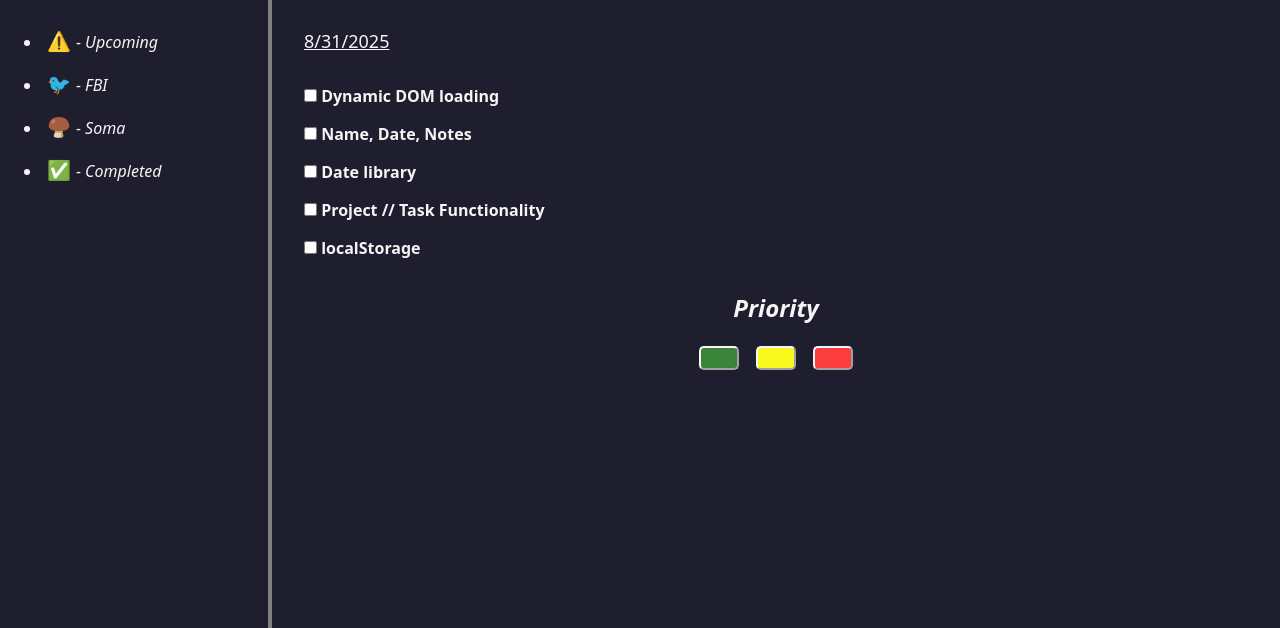
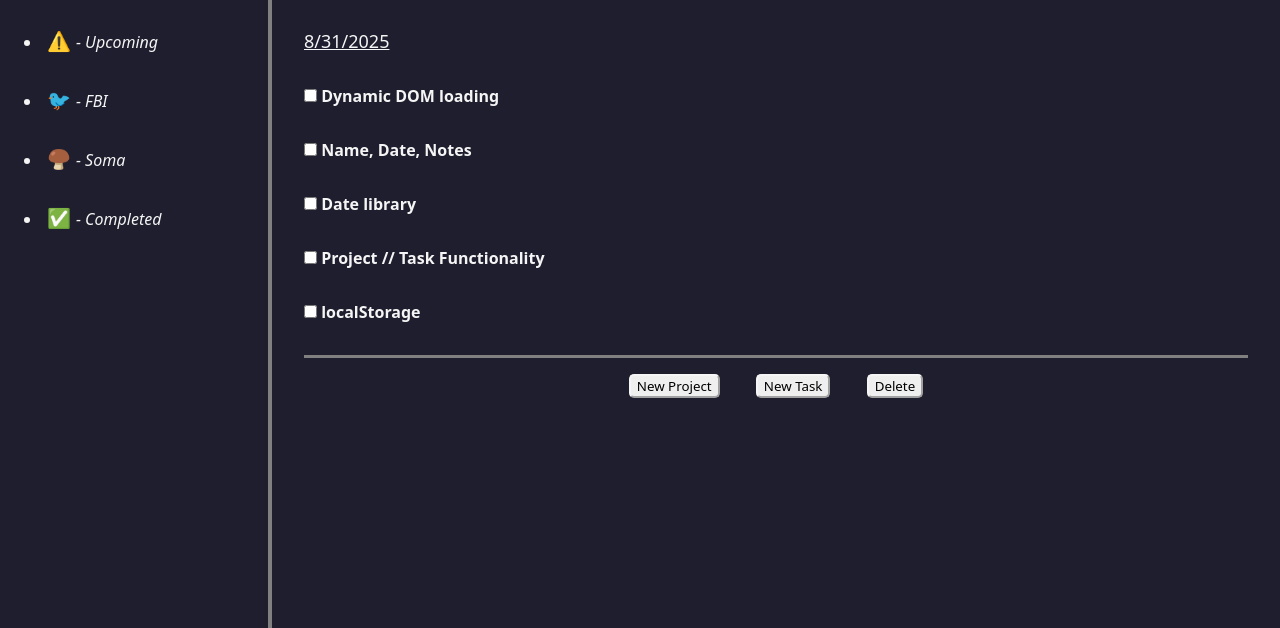
Before and after one commit to BeingIsBecoming/to-do-list, a website built with webpack: page src/template.html in a window 1280 px wide. Shown: the part 172-800 px from the top of the page. Built offline with nearby package versions, Linux system fonts and the light colour scheme.

Commit message:
Improve date.js module

```diff
--- a/src/date.js
+++ b/src/date.js
@@ -1,9 +1,6 @@
 export default function todaysDate() {
-    const today = new Date();
-    const formatted = today.toLocaleDateString();
-
     const div = document.createElement('div');
-    div.textContent = formatted;
+    div.textContent = new Date().toLocaleDateString();
 
     return div;
 }
--- a/src/styles.css
+++ b/src/styles.css
@@ -69,6 +69,7 @@ ul {
 li {
     color: whitesmoke;
     padding-bottom: 1rem;
+    margin-bottom: 1rem;
 }
 
 main {
@@ -86,23 +87,14 @@ main li {
 }
 
 button {
-    margin: .4rem;
-    padding: .6rem;
+    color: black;
     border-radius: 5px;
     border-color: whitesmoke;
-    width: 2.5rem;
-}
+    margin: 1rem;
 
-#red {
-    background-color: rgb(252, 61, 61);
-}
-#yellow {
-    background-color: rgb(249, 249, 31);
-}
-#green {
-    background-color: rgb(58, 132, 58);
 }
 
 .buttons {
     text-align: center;
+    border-top: 3px solid gray;
 }
--- a/src/template.html
+++ b/src/template.html
@@ -31,10 +31,10 @@
                     <li><input type="checkbox"> localStorage</li>
                 </ul>
                 <div class="buttons">
-                    <h2>Priority</h2>
-                    <button id="green"></button>
-                    <button id="yellow"></button>
-                    <button id="red"></button>
+                    <!-- <h2>Priority</h2> -->
+                    <button id="green">New Project</button>
+                    <button id="yellow">New Task</button>
+                    <button id="red">Delete</button>
                 </div>
             </div>
         </main>
```
